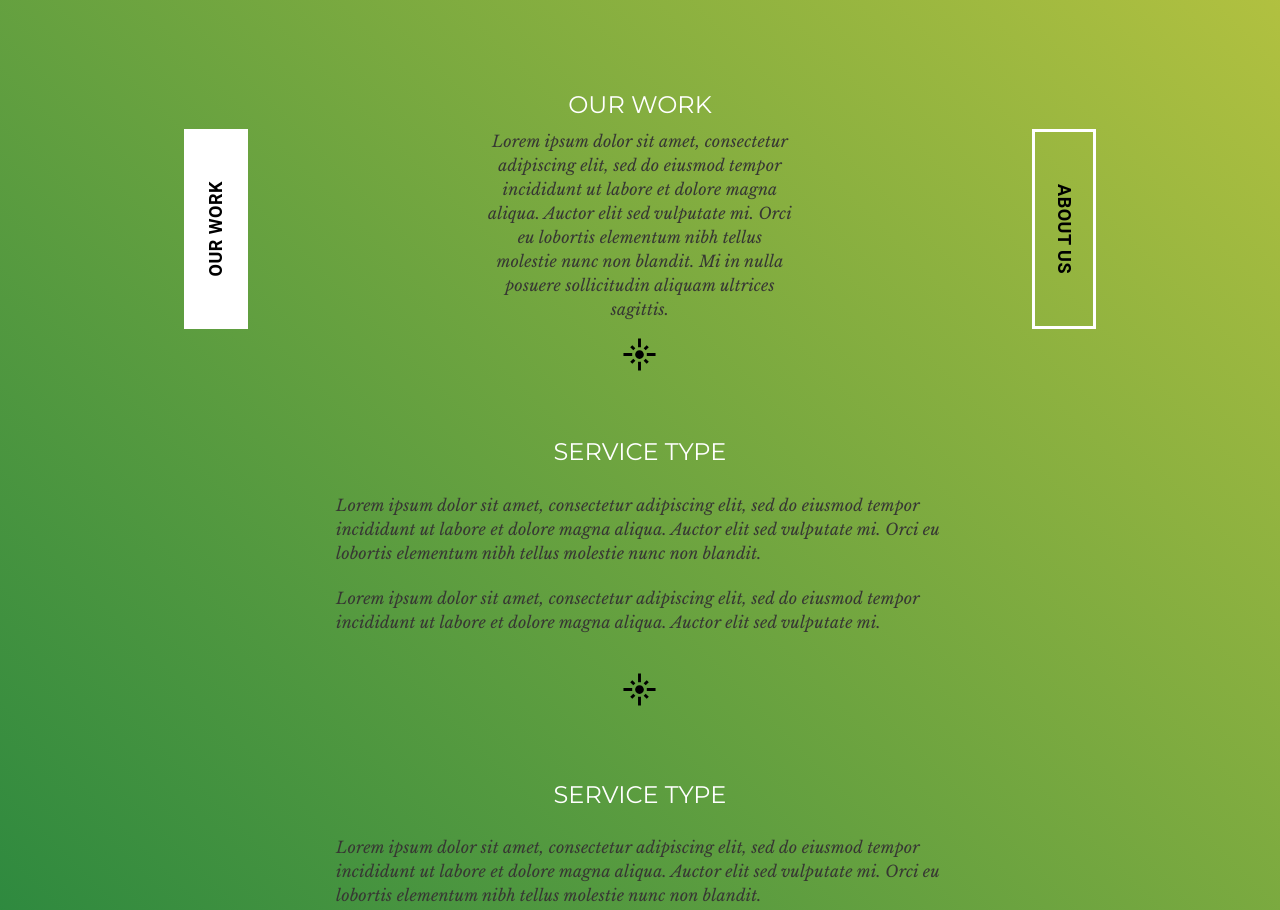
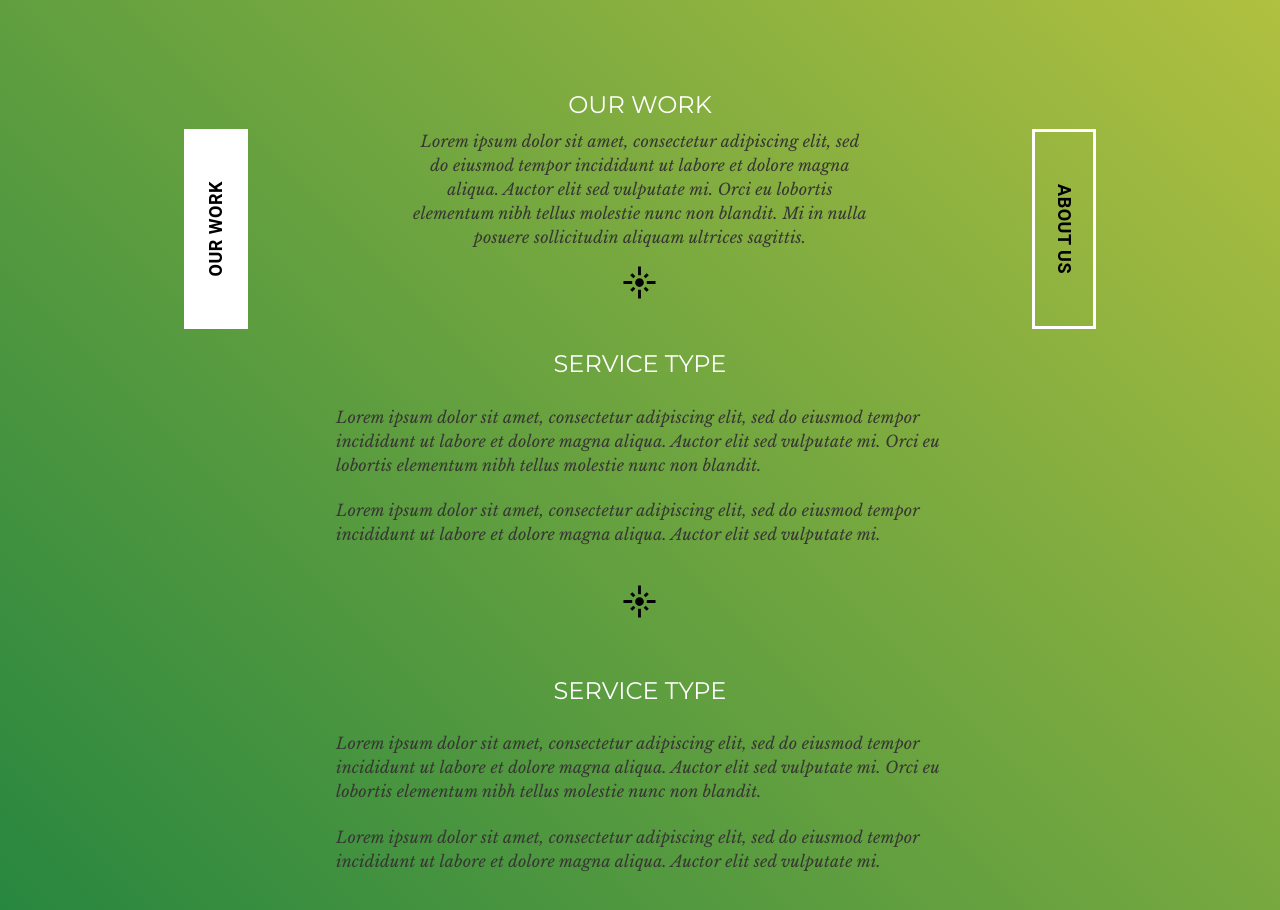
Before and after one commit to cbaron/FutureDaysWebsite, a React app in the folder apps/webClient/: page /our-work in a window 1280 px wide. Shown: the part 220-1130 px from the top of the page. Built offline with nearby package versions, Linux system fonts and the light colour scheme.

Commit message:
hide buttons on mobile

```diff
--- a/apps/webClient/src/views/About/index.tsx
+++ b/apps/webClient/src/views/About/index.tsx
@@ -1,5 +1,6 @@
 import React from "react";
 import { makeStyles } from "@material-ui/styles";
+import Hidden from "@material-ui/core/Hidden";
 import Grid from "@material-ui/core/Grid";
 import Box from "@material-ui/core/Box";
 import FlareIcon from "@material-ui/icons/Flare";
@@ -21,6 +22,7 @@ const About: React.FC<Props> = ({}) => {
 
   return (
     <Grid container>
+      <Hidden only="xs">
         <Grid item sm={2}>
           <NavButton
             route="/our-work"
@@ -29,6 +31,7 @@ const About: React.FC<Props> = ({}) => {
             isLeft={true}
           />
         </Grid>
+      </Hidden>
       <Grid item container sm={8} justify="center">
         <Grid item>
           <Typography
@@ -40,7 +43,7 @@ const About: React.FC<Props> = ({}) => {
           </Typography>
         </Grid>
         <Grid item container justify="center">
-          <Box width="50%">
+          <Box maxWidth="75%">
             <Typography variant="body1" align="center" color="textSecondary">
               <i>
                 Lorem ipsum dolor sit amet, consectetur adipiscing elit, sed do
@@ -62,7 +65,7 @@ const About: React.FC<Props> = ({}) => {
         <Grid item>
           <Box mt={12}>
             <Grid container spacing={8}>
-              <Grid item xs={6}>
+              <Grid item xs={12} sm={6}>
                 <Box>
                   <Typography
                     gutterBottom
@@ -82,7 +85,7 @@ const About: React.FC<Props> = ({}) => {
                   </Typography>
                 </Box>
               </Grid>
-              <Grid item xs={6}>
+              <Grid item xs={12} sm={6}>
                 <Box>
                   <Typography
                     gutterBottom
@@ -106,9 +109,11 @@ const About: React.FC<Props> = ({}) => {
           </Box>
         </Grid>
       </Grid>
+      <Hidden only="xs">
         <Grid item container sm={2} justify="flex-end" alignItems="flex-start">
           <NavButton route="/about" text="about us" isVertical={true} />
         </Grid>
+      </Hidden>
     </Grid>
   );
 };
--- a/apps/webClient/src/views/LetsTalk/index.tsx
+++ b/apps/webClient/src/views/LetsTalk/index.tsx
@@ -1,5 +1,6 @@
 import React from "react";
 import { makeStyles } from "@material-ui/styles";
+import Hidden from "@material-ui/core/Hidden";
 import Grid from "@material-ui/core/Grid";
 import Box from "@material-ui/core/Box";
 import FlareIcon from "@material-ui/icons/Flare";
@@ -22,6 +23,7 @@ const LetsTalk: React.FC<Props> = ({}) => {
   return (
     <>
       <Grid container>
+        <Hidden only="xs">
           <Grid
             item
             container
@@ -36,7 +38,8 @@ const LetsTalk: React.FC<Props> = ({}) => {
               isLeft={true}
             />
           </Grid>
-        <Grid item container sm={8} justify="center">
+        </Hidden>
+        <Grid item container xs={12} sm={8} justify="center">
           <Grid item>
             <Typography
               gutterBottom
@@ -47,7 +50,7 @@ const LetsTalk: React.FC<Props> = ({}) => {
             </Typography>
           </Grid>
           <Grid item container justify="center">
-            <Box width="50%">
+            <Box maxWidth="75%">
               <Box>
                 <Typography
                   variant="body1"
@@ -102,15 +105,19 @@ const LetsTalk: React.FC<Props> = ({}) => {
             </Box>
           </Grid>
         </Grid>
+        <Hidden only="xs">
           <Grid item container sm={2} justify="flex-end">
             <NavButton route="/about" text="about us" isVertical={true} />
           </Grid>
+        </Hidden>
       </Grid>
+      <Hidden only="xs">
         <Box mt={6}>
           <Grid container justify="center">
             <NavButton route="/lets-talk" text="let's talk" />
           </Grid>
         </Box>
+      </Hidden>
     </>
   );
 };
--- a/apps/webClient/src/views/OurWork/index.tsx
+++ b/apps/webClient/src/views/OurWork/index.tsx
@@ -1,5 +1,6 @@
 import React from "react";
 import { makeStyles } from "@material-ui/styles";
+import Hidden from "@material-ui/core/Hidden";
 import Grid from "@material-ui/core/Grid";
 import Box from "@material-ui/core/Box";
 import FlareIcon from "@material-ui/icons/Flare";
@@ -62,7 +63,14 @@ const OurWork: React.FC<Props> = ({}) => {
 
   return (
     <Grid container>
-      <Grid item container sm={2} justify="flex-start" alignItems="flex-start">
+      <Hidden only="xs">
+        <Grid
+          item
+          container
+          sm={2}
+          justify="flex-start"
+          alignItems="flex-start"
+        >
           <NavButton
             route="/our-work"
             text="our work"
@@ -70,7 +78,8 @@ const OurWork: React.FC<Props> = ({}) => {
             isLeft={true}
           />
         </Grid>
-      <Grid item container sm={8} justify="center">
+      </Hidden>
+      <Grid item container xs={12} sm={8} justify="center">
         <Grid item>
           <Typography
             gutterBottom
@@ -81,7 +90,7 @@ const OurWork: React.FC<Props> = ({}) => {
           </Typography>
         </Grid>
         <Grid item container justify="center">
-          <Box width="50%">
+          <Box maxWidth="75%">
             <Typography variant="body1" align="center" color="textSecondary">
               <i>
                 Lorem ipsum dolor sit amet, consectetur adipiscing elit, sed do
@@ -101,20 +110,22 @@ const OurWork: React.FC<Props> = ({}) => {
           </Box>
         </Grid>
         <Grid item>
-          <Box mt={8}>
+          <Box mt={6}>
             <ServiceType />
           </Box>
-          <Box mt={8}>
+          <Box mt={6}>
             <ServiceType />
           </Box>
-          <Box mt={8} mb={8}>
+          <Box mt={6} mb={6}>
             <ServiceType />
           </Box>
         </Grid>
       </Grid>
+      <Hidden only="xs">
         <Grid item container sm={2} justify="flex-end" alignItems="flex-start">
           <NavButton route="/about" text="about us" isVertical={true} />
         </Grid>
+      </Hidden>
     </Grid>
   );
 };
```
Lines whose indentation alone changed are shown as unchanged.
